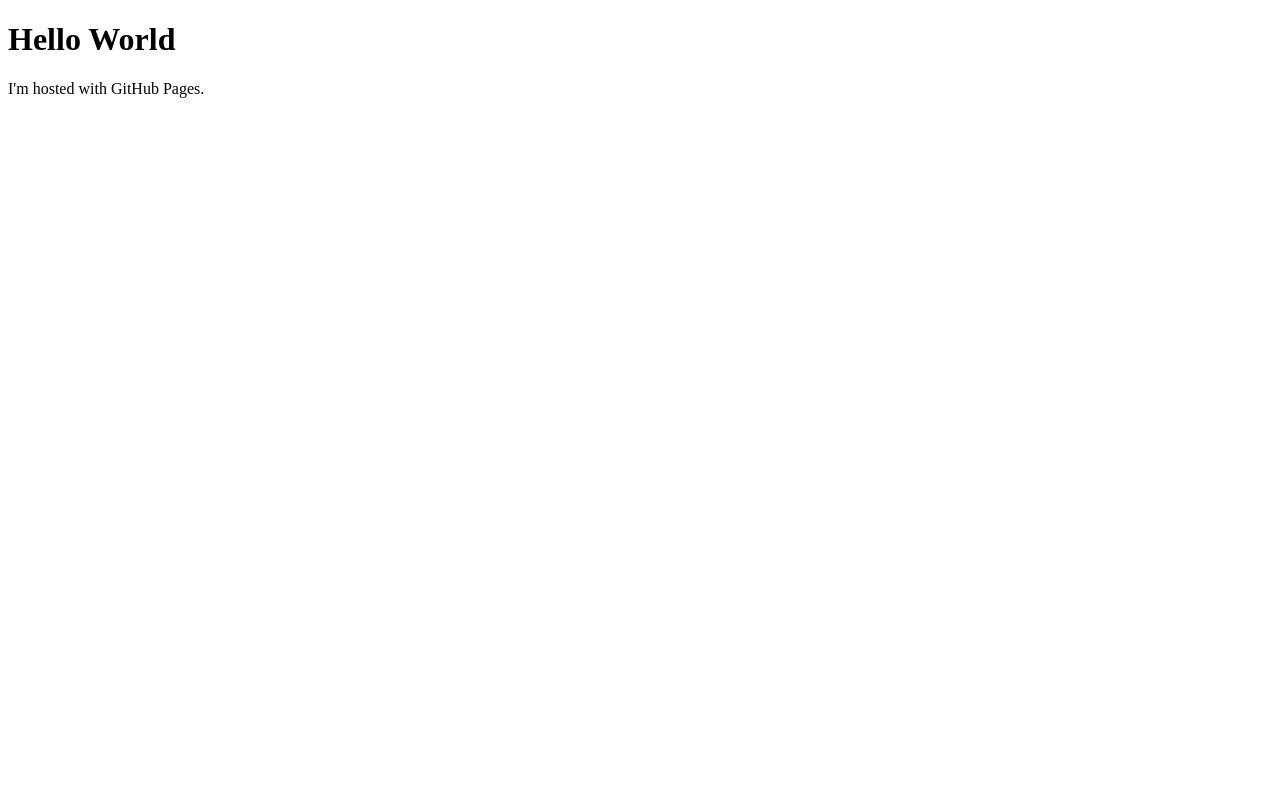
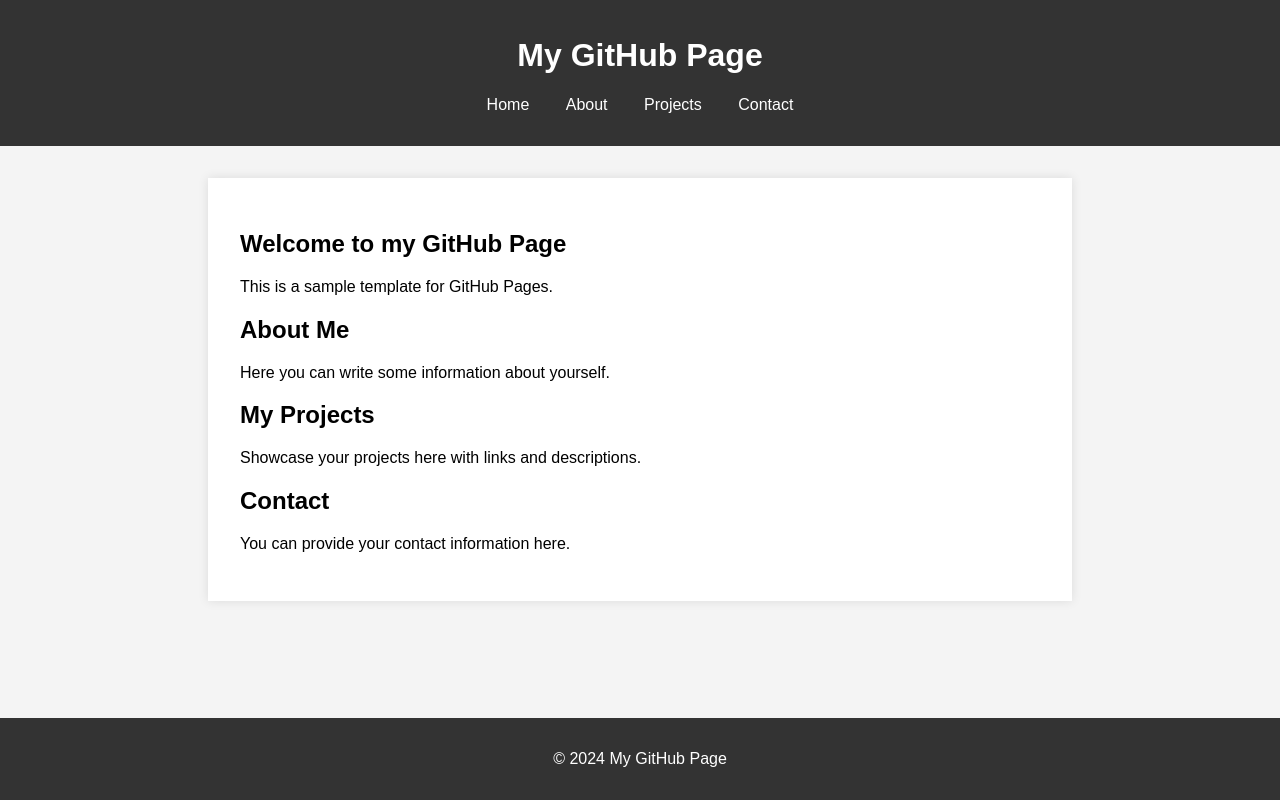
Before and after one commit to gordon-la/gordon-la.github.io, a plain HTML site: page index.html in a window 1280 px wide. Drawn offline with Linux system fonts and the light colour scheme.

Commit message:
Update index.html

```diff
--- a/index.html
+++ b/index.html
@@ -1,7 +1,84 @@
 <!DOCTYPE html>
-<html>
+<html lang="en">
+<head>
+    <meta charset="UTF-8">
+    <meta name="viewport" content="width=device-width, initial-scale=1.0">
+    <title>My GitHub Page</title>
+    <style>
+        body {
+            font-family: Arial, sans-serif;
+            margin: 0;
+            padding: 0;
+            background-color: #f4f4f4;
+        }
+        header {
+            background: #333;
+            color: #fff;
+            padding: 1rem 0;
+            text-align: center;
+        }
+        nav ul {
+            list-style: none;
+            padding: 0;
+        }
+        nav ul li {
+            display: inline;
+            margin: 0 1rem;
+        }
+        nav ul li a {
+            color: #fff;
+            text-decoration: none;
+        }
+        main {
+            padding: 2rem;
+            background: #fff;
+            max-width: 800px;
+            margin: 2rem auto;
+            box-shadow: 0 0 10px rgba(0,0,0,0.1);
+        }
+        footer {
+            background: #333;
+            color: #fff;
+            text-align: center;
+            padding: 1rem 0;
+            position: absolute;
+            bottom: 0;
+            width: 100%;
+        }
+    </style>
+</head>
 <body>
-<h1>Hello World</h1>
-<p>I'm hosted with GitHub Pages.</p>
+<header>
+    <h1>My GitHub Page</h1>
+    <nav>
+        <ul>
+            <li><a href="#home">Home</a></li>
+            <li><a href="#about">About</a></li>
+            <li><a href="#projects">Projects</a></li>
+            <li><a href="#contact">Contact</a></li>
+        </ul>
+    </nav>
+</header>
+<main>
+    <section id="home">
+        <h2>Welcome to my GitHub Page</h2>
+        <p>This is a sample template for GitHub Pages.</p>
+    </section>
+    <section id="about">
+        <h2>About Me</h2>
+        <p>Here you can write some information about yourself.</p>
+    </section>
+    <section id="projects">
+        <h2>My Projects</h2>
+        <p>Showcase your projects here with links and descriptions.</p>
+    </section>
+    <section id="contact">
+        <h2>Contact</h2>
+        <p>You can provide your contact information here.</p>
+    </section>
+</main>
+<footer>
+    <p>&copy; 2024 My GitHub Page</p>
+</footer>
 </body>
 </html>
```
